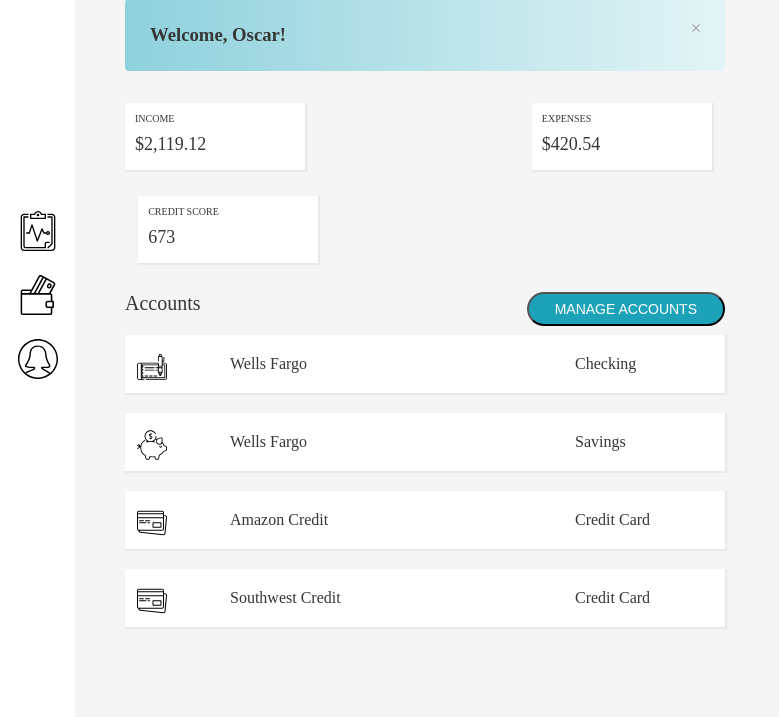
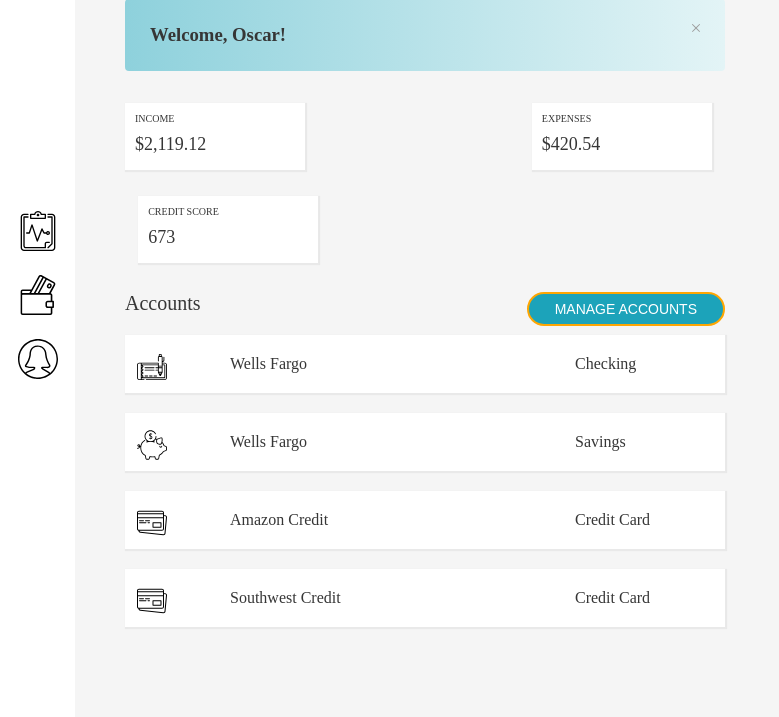
Before and after one commit to emackinnon1/balancing-act.github.io, a plain HTML site: page index.html in a window 1280 px wide. In both pictures the pointer is over the button "MANAGE ACCOUNTS". Shown: the part 83-800 px from the top of the page, without its empty margins (0-779 px from the left). Drawn offline with Linux system fonts and the light colour scheme; a web font is replaced by a local one.

Commit message:
Add hover state to buttons

```diff
--- a/styles.css
+++ b/styles.css
@@ -19,6 +19,10 @@ button {
   float: right;
   border-radius: 20px;
   padding: 7px;
+}
+
+button:hover {
+  border: 2px solid #FEA602;
 }
 
 .btn {
```
